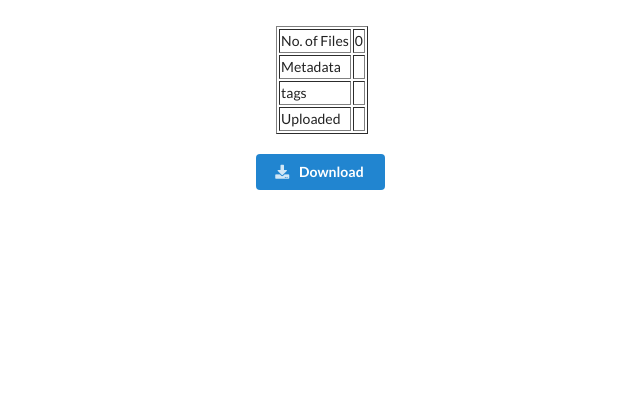
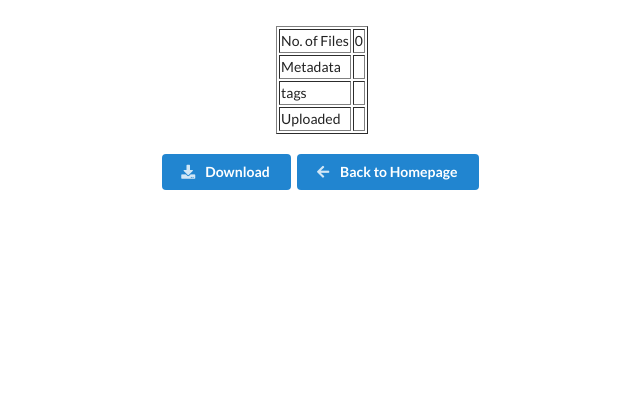
Before and after one commit to ArcD7/civicdata, a Django app: template scheme/templates/scheme/dataset.html in a window 1280 px wide. Shown: the top 420 px of the page, without its empty margins (318-958 px from the left). Run offline with Django 3.2, Linux system fonts and the light colour scheme; the template is opened without the code that fills it, so the values that code supplies are empty; some libraries are stand-ins or nearby versions.

Commit message:
Add an upload and back button.

```diff
--- a/scheme/templates/scheme/dataset.html
+++ b/scheme/templates/scheme/dataset.html
@@ -41,6 +41,11 @@
             <i class="download icon"></i> Download
         </button>
     </a>
+    <a href='{% url "homepage" %}'>
+        <button class="blue ui button">
+            <i class="left arrow icon"></i> Back to Homepage
+        </button>
+    </a>
     </center>
 </body>
 </html>
--- a/scheme/urls.py
+++ b/scheme/urls.py
@@ -2,7 +2,7 @@ from django.urls import path
 from .views import upload_file_view, index, dataset_home, dataset_download
 
 urlpatterns = [
-    path('', index),
+    path('', index, name='homepage'),
     path('upload/', upload_file_view, name='upload-view'),
     path("dataset/<str:name>", dataset_home, name='dataset-home'),
     path("download/<str:name>", dataset_download, name='dataset-download')
```
Also changed, not shown: scheme/templates/scheme/index.html (+9 -0 lines).
